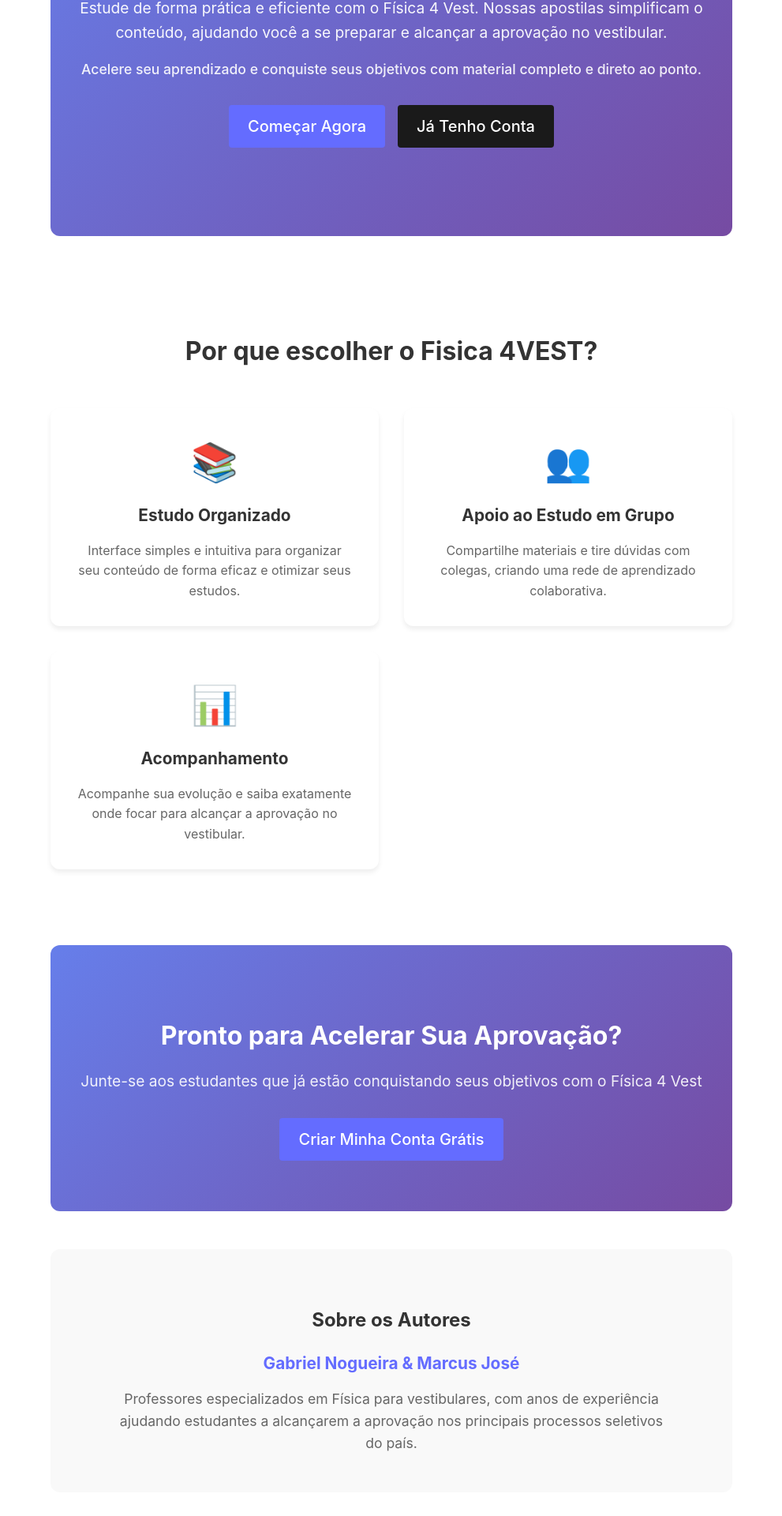
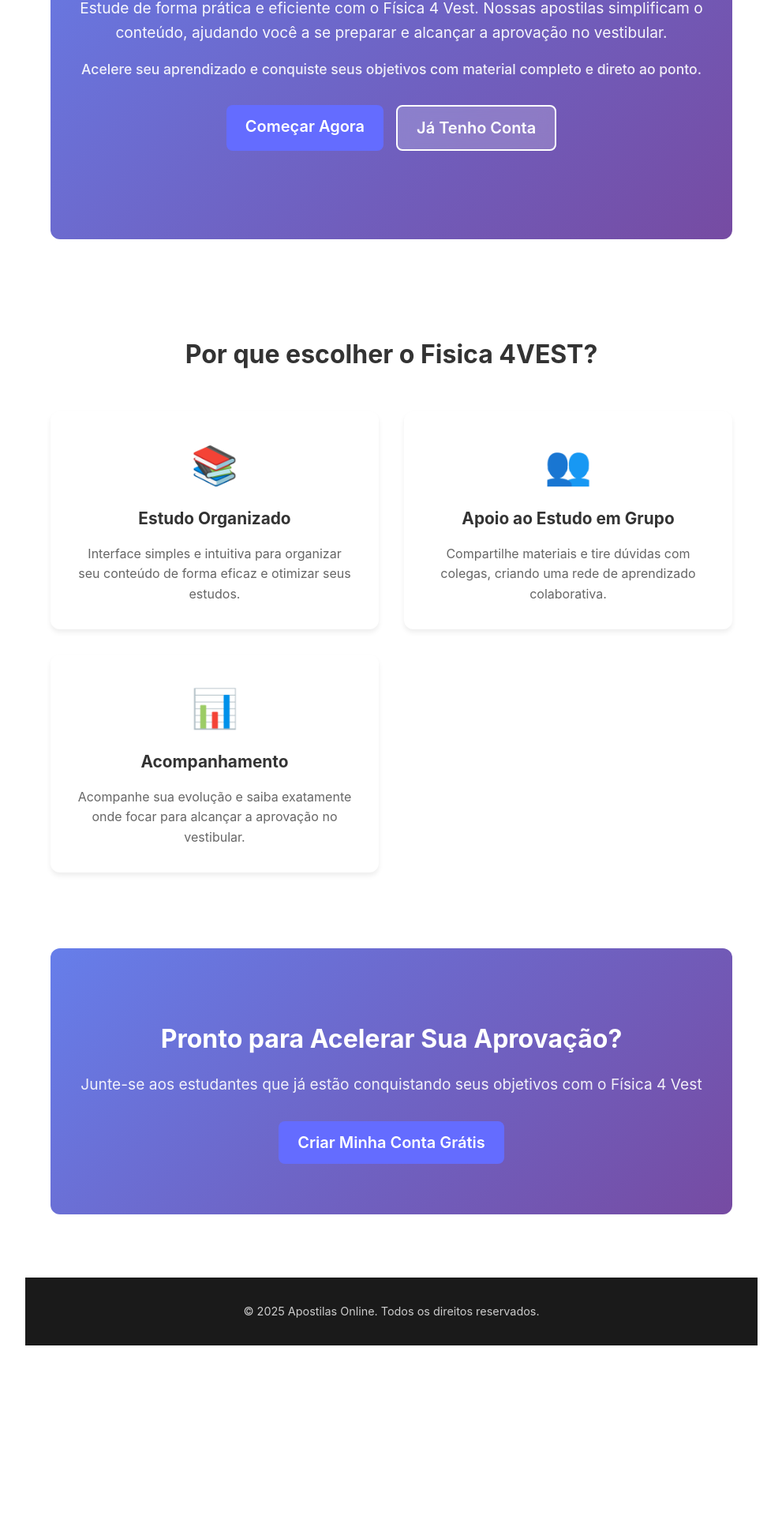
Before and after one commit to ruandd9/specs-apo, a React (Vite) app in the folder frontend/: page / in a window 1280 px wide. Shown: the part 352-2272 px from the top of the page at 79% size, without its empty margins (144-1135 px from the left). After the commit the page ends 2056 px from the top, so only its background shows below. Built offline with nearby package versions, Linux system fonts and the light colour scheme; no server answers.

Commit message:
fix: Remover seção de autores e corrigir hover dos botões (texto branco sempre visível)

```diff
--- a/frontend/src/App.css
+++ b/frontend/src/App.css
@@ -24,29 +24,42 @@ main {
   display: inline-block;
   padding: 0.5rem 1rem;
   border: none;
-  border-radius: 4px;
+  border-radius: 8px;
   cursor: pointer;
   text-decoration: none;
   font-size: 1rem;
-  transition: background-color 0.2s;
+  transition: all 0.3s ease;
+  font-weight: 600;
 }
 
 .btn-primary {
   background-color: #646cff;
-  color: white;
+  color: white !important;
+  text-decoration: none;
 }
 
 .btn-primary:hover {
   background-color: #535bf2;
+  color: white !important;
+  text-decoration: none;
+  transform: translateY(-2px);
+  box-shadow: 0 4px 8px rgba(100, 108, 255, 0.3);
 }
 
 .btn-secondary {
-  background-color: #1a1a1a;
-  color: white;
+  background-color: rgba(255, 255, 255, 0.2);
+  color: white !important;
+  text-decoration: none;
+  border: 2px solid white;
+  backdrop-filter: blur(10px);
 }
 
 .btn-secondary:hover {
-  background-color: #333333;
+  background-color: rgba(255, 255, 255, 0.3);
+  color: white !important;
+  text-decoration: none;
+  transform: translateY(-2px);
+  box-shadow: 0 4px 8px rgba(255, 255, 255, 0.2);
 }
 
 .btn-danger {
@@ -311,35 +324,7 @@ main {
   opacity: 0.9;
 }
 
-/* Authors Section */
-.authors-section {
-  text-align: center;
-  padding: 3rem 2rem;
-  background-color: #f9f9f9;
-  border-radius: 12px;
-  margin-top: 3rem;
-}
 
-.authors-section h3 {
-  font-size: 1.5rem;
-  margin-bottom: 1rem;
-  color: #333;
-}
-
-.authors-names {
-  font-size: 1.3rem;
-  font-weight: 700;
-  color: #646cff;
-  margin-bottom: 1rem;
-}
-
-.authors-description {
-  font-size: 1.1rem;
-  color: #666;
-  line-height: 1.6;
-  max-width: 700px;
-  margin: 0 auto;
-}
 
 /* Login/Register pages */
 .login, .register {
--- a/frontend/src/pages/Home.jsx
+++ b/frontend/src/pages/Home.jsx
@@ -123,15 +123,7 @@ const Home = () => {
         </div>
       )}
 
-      {/* Authors Section */}
-      <div className="authors-section">
-        <h3>Sobre os Autores</h3>
-        <p className="authors-names">Gabriel Nogueira & Marcus José</p>
-        <p className="authors-description">
-          Professores especializados em Física para vestibulares, com anos de experiência
-          ajudando estudantes a alcançarem a aprovação nos principais processos seletivos do país.
-        </p>
-      </div>
+
     </div>
   );
 };
```
